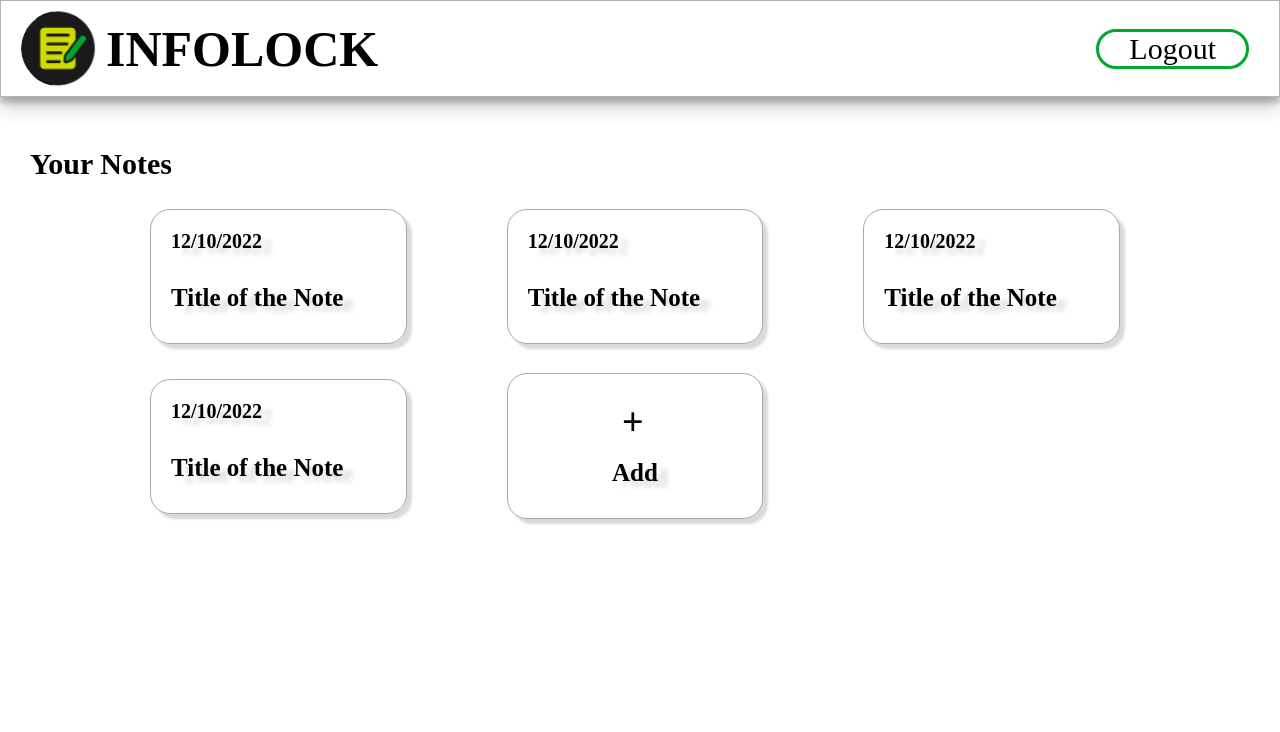
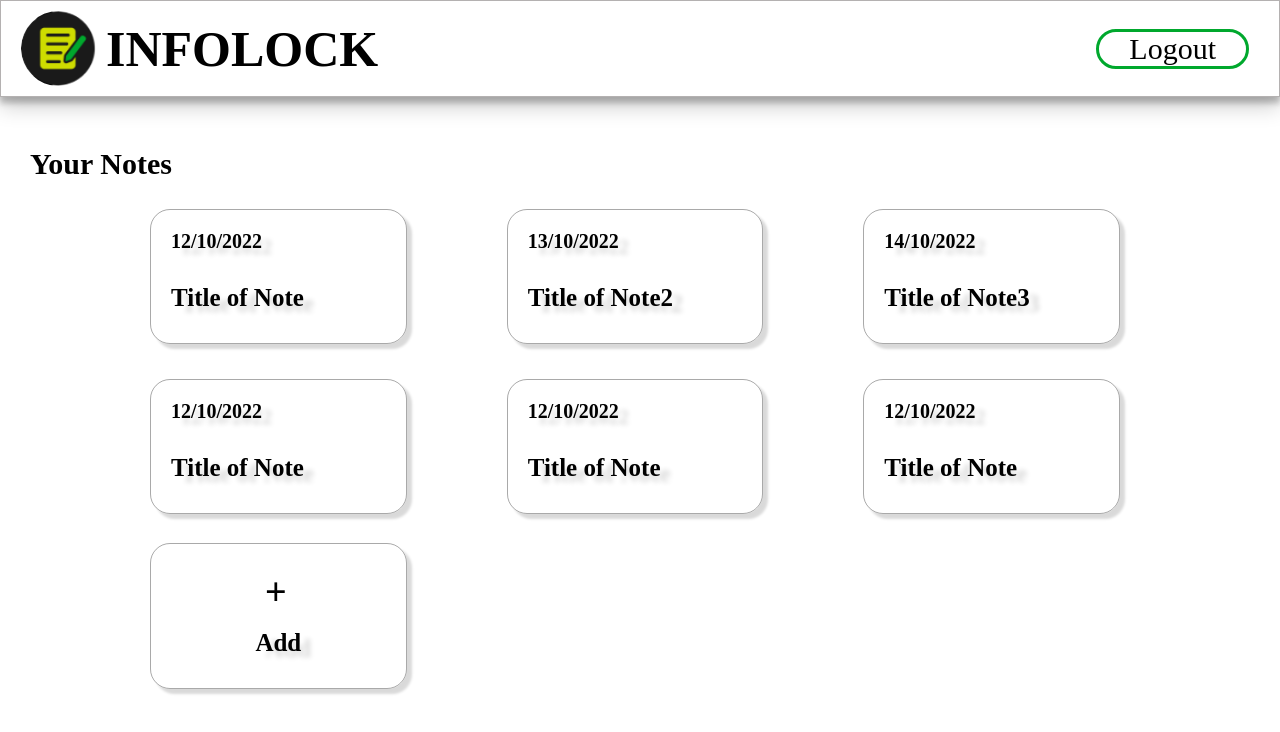
Before and after one commit to shivakumargangam/InfoLock, a React (Create React App) app: page /dashboard in a window 1280 px wide. Shown: the top 732 px of the page. Built offline with nearby package versions, Linux system fonts and the light colour scheme; the HTML template or start-up script is replaced by a standard one.

Commit message:
dashboard

```diff
--- a/src/Containers/Dashboard.js
+++ b/src/Containers/Dashboard.js
@@ -3,6 +3,7 @@ import '../Stylesheet/Dashboard.css';
 import Logo from '../media/Logo.svg';
 import Plus from '../media/PlusSymbol.svg'
 import { Link } from "react-router-dom";
+const notes=[["12/10/2022","Title of Note"],["13/10/2022","Title of Note2"],["14/10/2022","Title of Note3"],["12/10/2022","Title of Note"],["12/10/2022","Title of Note"],["12/10/2022","Title of Note"]];
 const Dashboard = () => {
     return (
         <div >
@@ -22,7 +23,7 @@ const Dashboard = () => {
         <div className='DBBody'>
             <span>Your Notes</span>
             <div className='DBNotes'>
-                <div className='DBNoteBox'>
+                {/* <div className='DBNoteBox'>
                     <div className='DBNoteHead'>
                         <span>12/10/2022</span>
                     </div>
@@ -61,8 +62,32 @@ const Dashboard = () => {
                     <div className='DBNotedesc'>
                         <span>Add</span>
                     </div>
+                </div> */}
+                {notes.map((test)=>
+                {
+                    return(
+                        <div className='DBNoteBox' onClick={()=>{
+                            alert("hi");
+                        }}>
+                    <div className='DBNoteHead'>
+                        <span>{test[0]}</span>
+                    </div>
+                    <div className='DBNotedesc'>
+                        <span>{test[1]}</span>
+                    </div>
                 </div>
-
+                    );
+                })}
+                <div className='DBPlusBox' onClick={()=>{
+                    alert("add");
+                }}>
+                    <div className='DBPluslogo'>
+                        <img src={Plus}/>
+                    </div>
+                    <div className='DBNotedesc'>
+                        <span>Add</span>
+                    </div>
+                </div>
             </div>
         </div>
 
--- a/src/Stylesheet/Dashboard.css
+++ b/src/Stylesheet/Dashboard.css
@@ -63,6 +63,10 @@
     margin: 20px;
     margin-right: 60px;
     box-shadow: rgba(0, 0, 0, 0.15) 5px 5px 2.6px;
+    cursor: pointer;
+}
+.DBNoteBox:hover{
+    background-color: #3a423c1a;
 }
 .DBNoteHead{
     margin-bottom: 20px;
@@ -99,7 +103,10 @@
     margin-right: 60px;
     box-shadow: rgba(0, 0, 0, 0.15) 5px 5px 2.6px;
     text-align: center;
-
+    cursor: pointer;
+}
+.DBPlusBox:hover{
+    background-color: #3a423c1a;
 }
 .DBPluslogo img{
     height: 50px;
```
